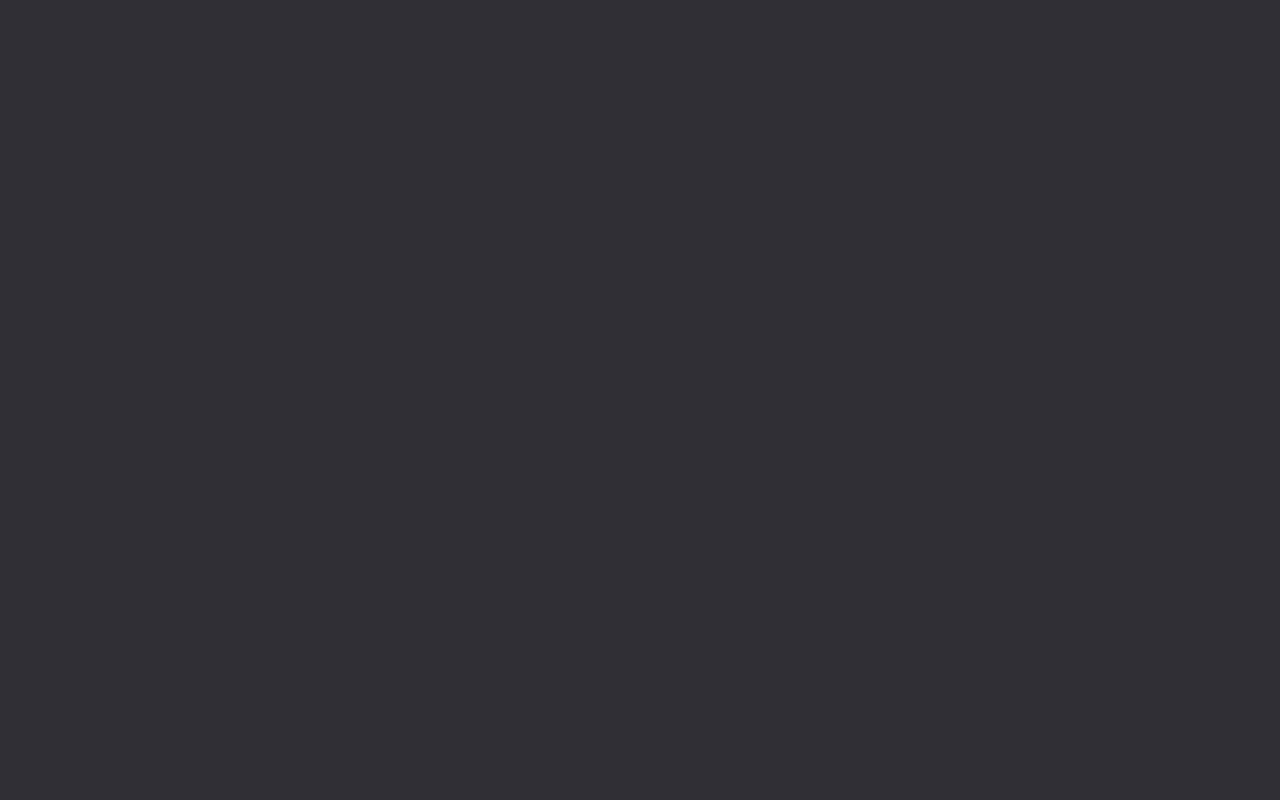
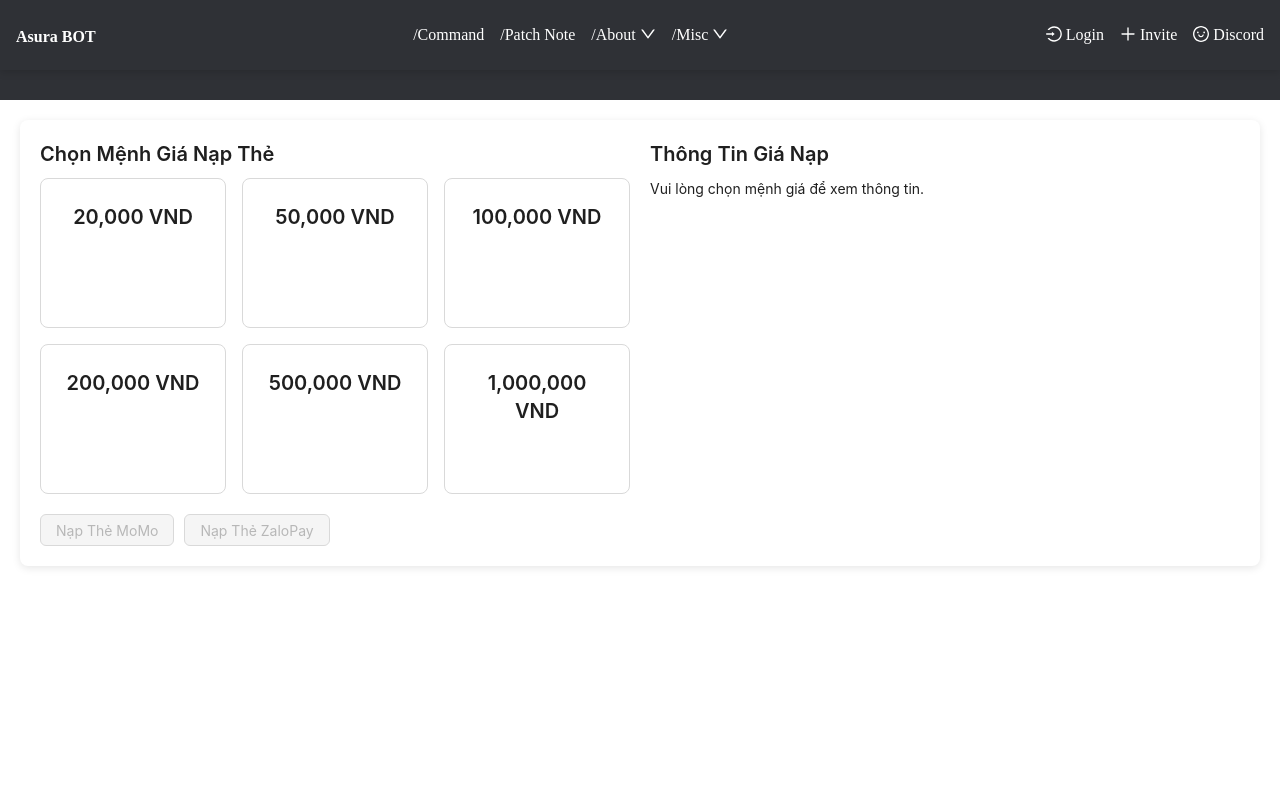
Before and after one commit to socktow/AsuraDashBoard, a React (Create React App) app in the folder client/: page /Payment in a window 1280 px wide. Before the commit this address had no page. Shown: the top 800 px of the page. Built offline with nearby package versions, Linux system fonts and the light colour scheme; no server answers.

Commit message:
add payment

```diff
--- a/client/src/App.js
+++ b/client/src/App.js
@@ -9,6 +9,7 @@ import MainLayout from "./Layout/MainLayout";
 import AdminLayout from "./Layout/AdminLayout";
 import Login from "./Pages/Login";
 import Shop from "./Pages/Shop";
+import Payment from "./Components/Payment/Payment";
 function App() {
   return (
     <Provider store={store}>
@@ -19,6 +20,7 @@ function App() {
             <Route path="user" element={<UserInfoPage />} />
             <Route path="guilds" element={<GuildsPage />} />
             <Route path="Login" element={<Login />} />
+            <Route path="Payment" element={<Payment />} />
           </Route>
           <Route path="/admin" element={<AdminLayout />} />
         </Routes>
--- a/client/src/Components/GuildsPage/Guilds.jsx
+++ b/client/src/Components/GuildsPage/Guilds.jsx
@@ -2,7 +2,6 @@ import React, { useEffect, useState } from "react";
 import { Card, Col, Row, Button, Spin, Typography } from "antd";
 import { Link } from "react-router-dom";
 import guildApi from "../../Api/Api";
-import "animate.css"; // Ensure this is imported
 
 const { Title, Paragraph } = Typography;
 
@@ -17,7 +16,7 @@ function Guilds() {
         const response = await guildApi.getUserGuilds();
         setGuilds(response.data); // Assuming response.data contains the guilds array
       } catch (err) {
-        setError('Failed to fetch guilds. Please try again later.');
+        setError("Failed to fetch guilds. Please try again later.");
         console.error(err);
       } finally {
         setLoading(false);
@@ -27,60 +26,79 @@ function Guilds() {
     fetchGuilds();
   }, []);
 
-  // Split guilds into two arrays: with bots and without bots
-  const guildsWithBot = guilds.filter(guild => guild.botInGuild);
-  const guildsWithoutBot = guilds.filter(guild => !guild.botInGuild);
+  const guildsWithBot = guilds.filter((guild) => guild.botInGuild);
+  const guildsWithoutBot = guilds.filter((guild) => !guild.botInGuild);
 
-  if (loading) return <Spin tip="Loading guilds..." size="large" />; // Show loading spinner
-  if (error) return <Paragraph className="text-red-500">{error}</Paragraph>; // Show error message
+  if (loading) return <Spin tip="Loading guilds..." size="large" />;
+  if (error) return <Paragraph style={{ color: "red" }}>{error}</Paragraph>;
 
   return (
-    <div className="p-4 mt-96">
-      <div className="mb-6">
-        <Title level={3} className="text-xl font-semibold ">Guilds with Bots:</Title>
+    <div style={{ padding: "24px", marginTop: "96px" }}>
+      <div style={{ marginBottom: "24px" }}>
+        <Title level={3}>Guilds with Bots:</Title>
         {guildsWithBot.length > 0 ? (
           <Row gutter={[16, 16]}>
             {guildsWithBot.map((guild) => (
-              <Col span={8} key={guild.guild.id} className="mb-4 animate__animated animate__fadeIn">
+              <Col span={8} key={guild.guild.id}>
                 <Link to={`/guilds/${guild.guild.id}`}>
                   <Card
                     hoverable
-                    className="bg-gray-100 transition-shadow duration-300 hover:shadow-lg animate__animated animate__zoomIn"
+                    style={{
+                      backgroundColor: "#f0f2f5",
+                      transition: "all 0.3s",
+                    }}
                   >
-                    <Title level={4} className="text-lg font-bold">{guild.guild.name}</Title>
-                    <Paragraph className="text-sm text-gray-500">{guild.guild.owner ? "Owner" : "Member"}</Paragraph>
-                    <Paragraph className="text-sm text-green-500">Available</Paragraph>
+                    <Title level={4} style={{ fontWeight: "bold" }}>
+                      {guild.guild.name}
+                    </Title>
+                    <Paragraph type="secondary">
+                      {guild.guild.owner ? "Owner" : "Member"}
+                    </Paragraph>
+                    <Paragraph style={{ color: "green" }}>Available</Paragraph>
                   </Card>
                 </Link>
               </Col>
             ))}
           </Row>
         ) : (
-          <Paragraph className="text-gray-500">No guilds with bots available.</Paragraph>
+          <Paragraph style={{ color: "#8c8c8c" }}>
+            No guilds with bots available.
+          </Paragraph>
         )}
       </div>
 
       <div>
-        <Title level={3} className="text-xl font-semibold ">Guilds without Bots:</Title>
+        <Title level={3}>Guilds without Bots:</Title>
         {guildsWithoutBot.length > 0 ? (
           <Row gutter={[16, 16]}>
             {guildsWithoutBot.map((guild) => (
-              <Col span={8} key={guild.guild.id} className="mb-4 animate__animated animate__fadeIn">
+              <Col span={8} key={guild.guild.id}>
                 <Link to={`/guilds/${guild.guild.id}`}>
                   <Card
                     hoverable
-                    className="bg-gray-100 transition-shadow duration-300 hover:shadow-lg animate__animated animate__zoomIn"
+                    style={{
+                      backgroundColor: "#f0f2f5",
+                      transition: "all 0.3s",
+                    }}
                   >
-                    <Title level={4} className="text-lg font-bold">{guild.guild.name}</Title>
-                    <Paragraph className="text-sm text-gray-500">{guild.guild.owner ? "Owner" : "Member"}</Paragraph>
-                    <Button type="primary" className="mt-2">Invite</Button>
+                    <Title level={4} style={{ fontWeight: "bold" }}>
+                      {guild.guild.name}
+                    </Title>
+                    <Paragraph type="secondary">
+                      {guild.guild.owner ? "Owner" : "Member"}
+                    </Paragraph>
+                    <Button type="primary" style={{ marginTop: "8px" }}>
+                      Invite
+                    </Button>
                   </Card>
                 </Link>
               </Col>
             ))}
           </Row>
         ) : (
-          <Paragraph className="text-gray-500">No guilds without bots available.</Paragraph>
+          <Paragraph style={{ color: "#8c8c8c" }}>
+            No guilds without bots available.
+          </Paragraph>
         )}
       </div>
     </div>
--- /dev/null
+++ b/client/src/Components/Navbar/Navbar.css
@@ -0,0 +1,53 @@
+/* Navbar.css */
+
+.navbar {
+    display: flex;
+    justify-content: space-between;
+    align-items: center;
+    padding: 1rem;
+    position: fixed;
+    top: 0;
+    left: 0;
+    width: 100%;
+    z-index: 10;
+    background-color: #2f3136;
+    color: white;
+    box-shadow: 0 2px 8px rgba(0, 0, 0, 0.15);
+    height: 70px;
+  }
+
+  .navbar-logo {
+    font-size: 1.25rem;
+    font-weight: bold;
+  }
+
+  .navbar-links {
+    display: flex;
+    gap: 1rem;
+  }
+
+  .navbar-user {
+    display: flex;
+    align-items: center;
+    gap: 1rem;
+  }
+
+  .navbar-link {
+    color: white;
+    text-decoration: none;
+    font-size: 1rem;
+  }
+
+  .navbar-link:hover {
+    color: #1890ff;
+  }
+
+  .navbar-dropdown {
+    cursor: pointer;
+    color: white;
+    font-size: 1rem;
+  }
+
+  .navbar-dropdown:hover {
+    color: #1890ff;
+  }
--- a/client/src/Components/Navbar/Navbar.jsx
+++ b/client/src/Components/Navbar/Navbar.jsx
@@ -11,6 +11,7 @@ import {
 import { Dropdown, Menu } from "antd";
 import { useSelector, useDispatch } from "react-redux";
 import { fetchUserInfo, logoutUser } from "../../Redux/UserSlice";
+import "./Navbar.css";
 
 const Navbar = () => {
   const dispatch = useDispatch();
@@ -32,6 +33,11 @@ const Navbar = () => {
       <Menu.Item key="guilds">
         <Link to="/guilds">
           <TeamOutlined /> Guilds
+        </Link>
+      </Menu.Item>
+      <Menu.Item key="payment">
+        <Link to="/payment">
+          <TeamOutlined /> Nạp Thẻ
         </Link>
       </Menu.Item>
       <Menu.Item key="logout" onClick={() => dispatch(logoutUser())}>
@@ -69,45 +75,40 @@ const Navbar = () => {
   );
 
   return (
-    <header
-      className="flex justify-between items-center p-4 fixed top-0 left-0 w-full z-10 shadow-md text-white bg-[#2f3136]"
-      style={{ height: '70px' }}
-    >
-      <div className="text-xl font-bold">
-        <Link to="/" className="text-white">Asura BOT</Link>
+    <header className="navbar">
+      <div className="navbar-logo">
+        <Link to="/" className="navbar-link">Asura BOT</Link>
       </div>
 
-      {/* Left-side navigation links */}
-      <nav className="flex space-x-4 text-white">
-        <Link to="/" className="text-white">/Command</Link>
-        <Link to="/patch-note" className="text-white">/Patch Note</Link>
+      <nav className="navbar-links">
+        <Link to="/" className="navbar-link">/Command</Link>
+        <Link to="/patch-note" className="navbar-link">/Patch Note</Link>
         <Dropdown overlay={aboutMenu} trigger={["click"]}>
-          <span className="cursor-pointer">/About <DownOutlined /></span>
+          <span className="navbar-dropdown">/About <DownOutlined /></span>
         </Dropdown>
         <Dropdown overlay={miscMenu} trigger={["click"]}>
-          <span className="cursor-pointer">/Misc <DownOutlined /></span>
+          <span className="navbar-dropdown">/Misc <DownOutlined /></span>
         </Dropdown>
       </nav>
 
-      {/* Right-side user menu and additional links */}
-      <div className="flex items-center space-x-6">
+      <div className="navbar-user">
         {user ? (
           <Dropdown overlay={userMenu} trigger={["click"]}>
-            <span className="ml-4 cursor-pointer flex items-center">
-              Hi, {user.username}! <DownOutlined className="ml-1" />
+            <span className="navbar-dropdown">
+              Hi, {user.username}! <DownOutlined />
             </span>
           </Dropdown>
         ) : (
-          <Link to="/login" className="flex items-center text-white">
+          <Link to="/login" className="navbar-link">
             <LoginOutlined />
             <span className="ml-1">Login</span>
           </Link>
         )}
-        <Link to="/invite" className="flex items-center text-white">
+        <Link to="/invite" className="navbar-link">
           <PlusOutlined />
           <span className="ml-1">Invite</span>
         </Link>
-        <Link to="/discord" className="flex items-center text-white">
+        <Link to="/discord" className="navbar-link">
           <SmileOutlined />
           <span className="ml-1">Discord</span>
         </Link>
--- /dev/null
+++ b/client/src/Components/Payment/Payment.jsx
@@ -0,0 +1,87 @@
+import React, { useState } from 'react';
+import { Card, Col, Row, Typography, Button, Layout } from 'antd';
+
+const { Title, Text } = Typography;
+const { Content } = Layout;
+
+const Payment = () => {
+  const [selectedAmount, setSelectedAmount] = useState(null);
+  const coinMultiplier = 10;
+
+  // Denomination options
+  const amounts = [
+    { value: 20000, label: '20,000 VND' },
+    { value: 50000, label: '50,000 VND' },
+    { value: 100000, label: '100,000 VND' },
+    { value: 200000, label: '200,000 VND' },
+    { value: 500000, label: '500,000 VND' },
+    { value: 1000000, label: '1,000,000 VND' },
+  ];
+
+  // Function to handle amount selection
+  const handleSelectAmount = (value) => {
+    setSelectedAmount(value);
+  };
+
+  return (
+    <Layout style={{ minHeight: '100vh', backgroundColor: '#fff' }}>
+      <Content style={{ padding: '20px' }}>
+        <div style={{ display: 'flex', padding: '20px', backgroundColor: '#fff', borderRadius: '8px', boxShadow: '0 2px 8px rgba(0, 0, 0, 0.1)' }}>
+          {/* Left Section for Denominations */}
+          <div style={{ flex: 1 }}>
+            <Title level={4}>Chọn Mệnh Giá Nạp Thẻ</Title>
+            <Row gutter={[16, 16]}>
+              {amounts.map(({ value, label }) => (
+                <Col span={8} key={value}>
+                  <Card
+                    style={{
+                      textAlign: 'center',
+                      cursor: 'pointer',
+                      height: '150px', // Set a fixed height for the cards
+                      backgroundColor: selectedAmount === value ? '#e6f7ff' : '#fff',
+                      border: selectedAmount === value ? '2px solid #1890ff' : '1px solid #d9d9d9',
+                    }}
+                    onClick={() => handleSelectAmount(value)}
+                  >
+                    <Title level={4}>{label}</Title>
+                  </Card>
+                </Col>
+              ))}
+            </Row>
+            <div style={{ marginTop: '20px' }}>
+              <Button
+                type="primary"
+                style={{ marginRight: '10px' }}
+                onClick={() => alert(`Nạp thẻ ${selectedAmount} VND qua MoMo`)}
+                disabled={!selectedAmount}
+              >
+                Nạp Thẻ MoMo
+              </Button>
+              <Button
+                type="primary"
+                onClick={() => alert(`Nạp thẻ ${selectedAmount} VND qua ZaloPay`)}
+                disabled={!selectedAmount}
+              >
+                Nạp Thẻ ZaloPay
+              </Button>
+            </div>
+          </div>
+
+          {/* Right Section for Coin Information */}
+          <div style={{ flex: 1, paddingLeft: '20px' }}>
+            <Title level={4}>Thông Tin Giá Nạp</Title>
+            {selectedAmount ? (
+              <Text>
+                {selectedAmount} VND = {selectedAmount * coinMultiplier} Coin
+              </Text>
+            ) : (
+              <Text>Vui lòng chọn mệnh giá để xem thông tin.</Text>
+            )}
+          </div>
+        </div>
+      </Content>
+    </Layout>
+  );
+};
+
+export default Payment;
--- a/client/src/index.css
+++ b/client/src/index.css
@@ -8,7 +8,7 @@ html {
   display: flex;
   justify-content: center;
   align-items: center;
-  height: 100vh;
+
 }
 
 * {
@@ -28,13 +28,6 @@ body {
   padding-top: 100px;
 }
 
-header {
-  position: sticky;
-  top: 0;
-  z-index: 1000;
-  width: 100%;
-}
-
 code {
   font-family: source-code-pro, Menlo, Monaco, Consolas, 'Courier New',
     monospace;
```
